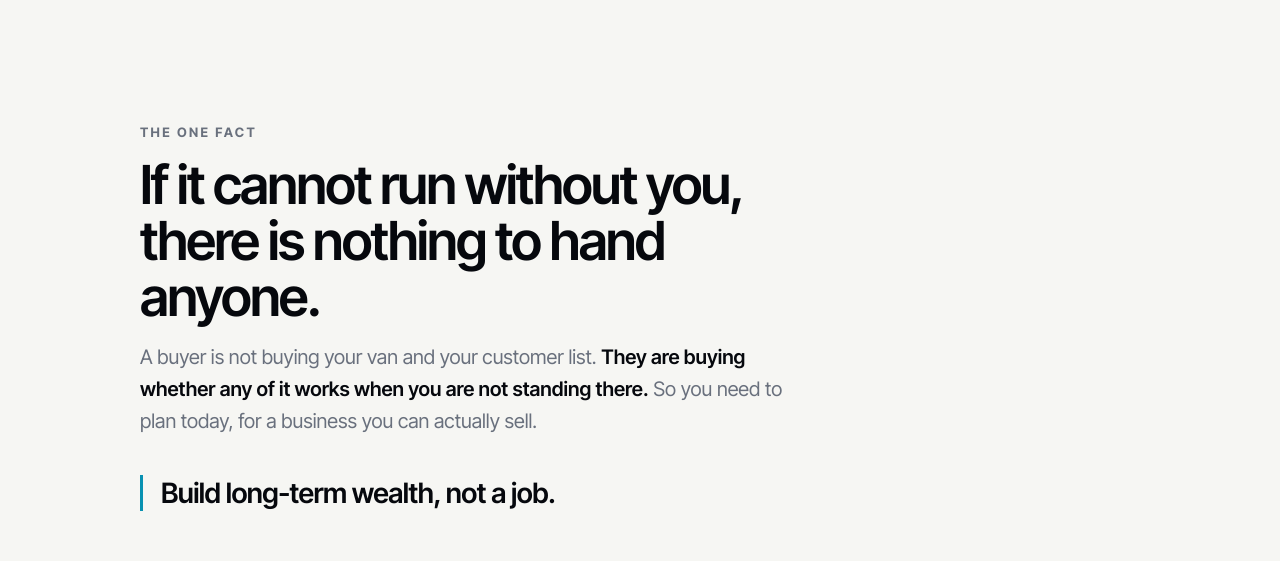
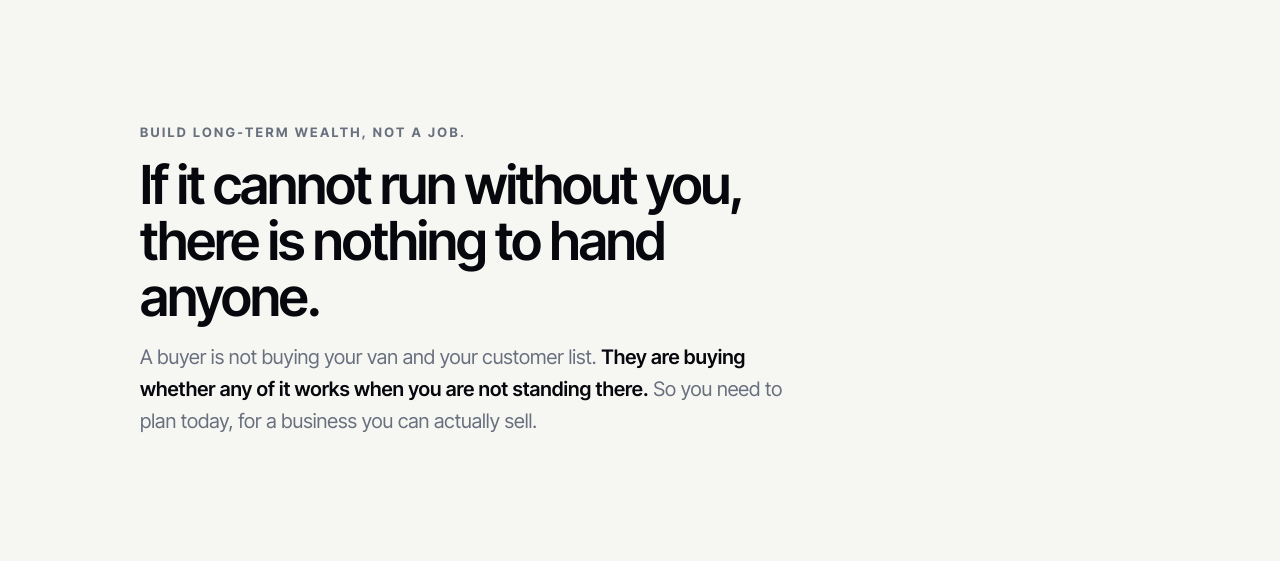
Before and after one commit to staybookt/staybookt-investor, a Next.js app: page /founders in a window 1280 px wide. Shown: the part 2040-2601 px from the top of the page. Built offline with nearby package versions, Linux system fonts and the light colour scheme; no server answers.

Commit message:
Move kick line into the eyebrow slot on one-fact section

```diff
--- a/app/founders/page.tsx
+++ b/app/founders/page.tsx
@@ -178,14 +178,11 @@ const CSS = `
 .abt-value h2{margin-top:14px;font-size:clamp(28px,4.2vw,54px);line-height:1.04;}
 .abt-value p{margin-top:16px;font-size:clamp(17px,1.9vw,20px);line-height:1.6;color:#69707d;}
 .abt-value p b{font-weight:600;color:var(--v4-ink);}
-/* THE ONE GRAPHIC MOVE THIS SECTION NEEDS. Three prior rounds each added another device (a
-   card, then numerals, then a stagger animation) trying to make a five-item list feel as good
-   as the rest of the page. The list is gone now (see the JSX comment — its content is what
-   RemovalTest already shows), and the kick quote goes back to being the section's one visual
-   beat, same treatment as .abt-quote's blockquote elsewhere on this page: nothing more. */
-.abt-value .kick{margin-top:clamp(28px,3.4vw,38px);padding-left:clamp(16px,1.4vw,20px);
-  border-left:3px solid transparent;border-image:var(--sb-grad-ink) 1;
-  font-size:clamp(19px,2.3vw,28px);font-weight:600;letter-spacing:-.02em;line-height:1.3;color:var(--v4-ink);}
+/* .kick REMOVED (Jacob, same day: "Build long-term wealth, not a job. — this should be the
+   eyebrow"). That line moved into the eyebrow slot in the JSX and is no longer said twice, so
+   the gradient-border pull-quote treatment it used to carry has nothing left to style — the
+   eyebrow now uses .v4 .eyebrow's own default (12px, wide-tracked, uppercase, #69707d), same
+   as "The team" and "About us" elsewhere on this page. No local override needed. */
 
 /* ===== 5. THE PROMISES. The one object on the page. ===== */
 .abt-prm{background:#050506;padding:clamp(90px,12vw,150px) 0;}
@@ -350,7 +347,12 @@ export default function AboutPage() {
       <section className="abt-value" id="long-term-value">
         <div className="wrap">
           <div className="value-lead">
-          <Reveal className="eyebrow" as="div">The one fact</Reveal>
+          {/* EYEBROW SWAPPED (Jacob, same day): "Build long-term wealth, not a job." is the
+              eyebrow now, not "The one fact." The line no longer repeats itself at the bottom
+              as a separate kick quote — it only ever said once now, up top, doing the job an
+              eyebrow does everywhere else on this page: the one-line frame the reader gets
+              before the headline, not a second punchline after the paragraph. */}
+          <Reveal className="eyebrow" as="div">Build long-term wealth, not a job.</Reveal>
           <Reveal><h2>If it cannot run without you, there is nothing to hand anyone.</h2></Reveal>
           <Reveal>
             <p>
@@ -359,7 +361,6 @@ export default function AboutPage() {
               today, for a business you can actually sell.
             </p>
           </Reveal>
-          <Reveal><div className="kick">Build long-term wealth, not a job.</div></Reveal>
           </div>
         </div>
       </section>
```
